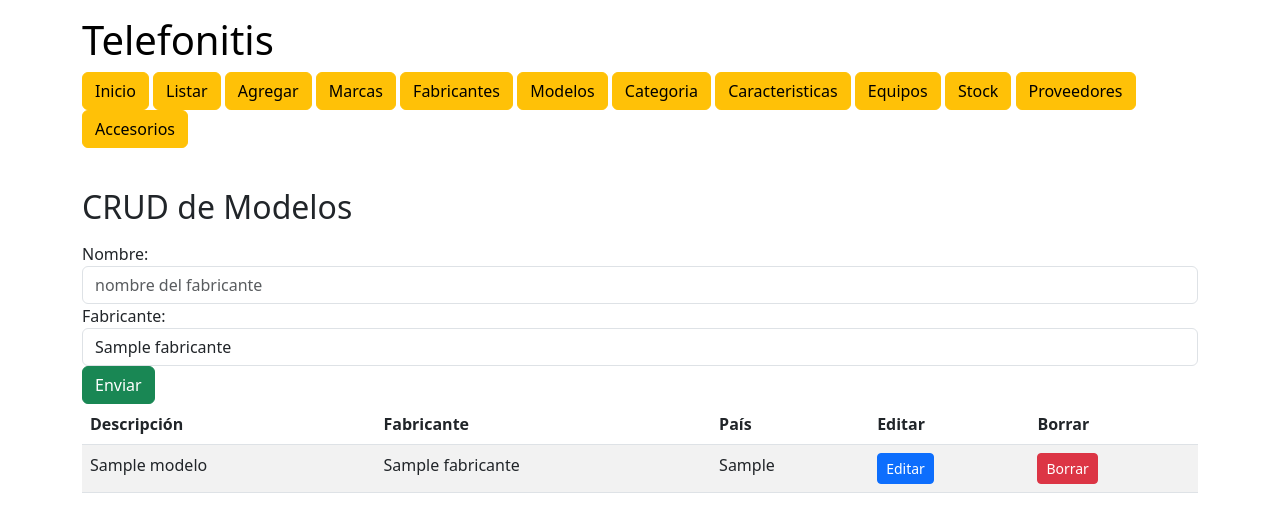
After one commit to ValenCardozo/flask-phone-shop, a Flask app: page /modelos in a window 1280 px wide. The commit adds this page. Shown: the top 532 px of the page. Run offline with Flask 3, Linux system fonts and the light colour scheme; tables that the repository leaves empty hold one stand-in row (values such as "Sample post").

Commit message:
feat(models): add pages to models

```diff
--- a/app.py
+++ b/app.py
@@ -3,7 +3,7 @@ from flask_sqlalchemy import SQLAlchemy
 from flask_migrate import Migrate
 
 app = Flask(__name__)
-app.config['SQLALCHEMY_DATABASE_URI'] = 'mysql+pymysql://root:@localhost/flask_phone_shop'
+app.config['SQLALCHEMY_DATABASE_URI'] = 'mysql+pymysql://root:root@localhost:8889/flask_phone_shop'
 app.config['SQLALCHEMY_TRACK_MODIFICATIONS'] = False
 
 db = SQLAlchemy(app)
@@ -53,3 +53,34 @@ def marcas():
 
     marcas = Marca.query.all()
     return render_template("marcas.html", marcas=marcas)
+
+@app.route("/fabricantes", methods=['POST', 'GET'])
+def fabricantes():
+    if request.method == 'POST':
+        nombre = request.form['nombre']
+        pais_origen = request.form['pais_origen']
+        nuevo_fabricante = Fabricante(
+            nombre=nombre,
+            pais_origen=pais_origen
+        )
+        db.session.add(nuevo_fabricante)
+        db.session.commit()
+
+    fabricantes = Fabricante.query.all()
+    return render_template("fabricantes.html", fabricantes=fabricantes)
+
+@app.route("/modelos", methods=['POST', 'GET'])
+def modelos():
+    if request.method == 'POST':
+        nombre = request.form['nombre']
+        fabricante_id = request.form['fabricante_id']
+        nuevo_modelo = Modelo(
+            nombre=nombre,
+            fabricante_id=fabricante_id
+        )
+        db.session.add(nuevo_modelo)
+        db.session.commit()
+
+    modelos = Modelo.query.all()
+    fabricantes = Fabricante.query.all()
+    return render_template("modelos.html", modelos=modelos, fabricantes=fabricantes)
--- a/templates/layout.html
+++ b/templates/layout.html
@@ -13,6 +13,16 @@
             <a href="/" class="btn btn-warning">Inicio</a>
             <a href="/list" class="btn btn-warning">Listar</a>
             <a href="/vehicles/add" class="btn btn-warning">Agregar</a>
+            <a href="/marcas" class="btn btn-warning">Marcas</a>
+            <a href="/fabricantes" class="btn btn-warning">Fabricantes</a>
+            <a href="/modelos" class="btn btn-warning">Modelos</a>
+            <a href="/" class="btn btn-warning">Categoria</a>
+            <a href="/" class="btn btn-warning">Caracteristicas</a>
+            <a href="/" class="btn btn-warning">Equipos</a>
+            <a href="/" class="btn btn-warning">Stock</a>
+            <a href="/" class="btn btn-warning">Proveedores</a>
+            <a href="/" class="btn btn-warning">Accesorios</a>
+
         </nav>
     </div>
 </header>
--- /dev/null
+++ b/templates/modelos.html
@@ -0,0 +1,37 @@
+{% extends 'layout.html' %}
+{% block title %}
+    <h2>CRUD de Modelos</h2>
+{% endblock %}
+{% block text %}
+    <form action="" method="post">
+        Nombre: <input type="text" name="nombre" class="form-control" placeholder="nombre del fabricante">
+        Fabricante: <select name="fabricante_id" class="form-control">
+            {% for fabricante in fabricantes %}
+                <option value="{{ fabricante.id }}">{{ fabricante.nombre }}</option>
+            {% endfor %}
+        </select>
+        <button type="submit" class="btn btn-success">Enviar</button>
+    </form>
+    <table class="table table-striped">
+        <thead>
+            <tr>
+                <th>Descripción</th>
+                <th>Fabricante</th>
+                <th>País</th>
+                <th>Editar</th>
+                <th>Borrar</th>
+            </tr>
+        </thead>
+        <tbody>
+            {% for modelo in modelos %}
+                <tr>
+                    <td>{{ modelo.nombre }}</td>
+                    <td>{{ modelo.fabricante.nombre }}</td>
+                    <td>{{ modelo.fabricante.pais_origen }}</td>
+                    <td><button class="btn btn-primary btn-sm">Editar</button></td>
+                    <td><button class="btn btn-danger btn-sm">Borrar</button></td>
+                </tr>
+            {% endfor %}
+        </tbody>
+    </table>
+{% endblock %}
```
Also changed, not shown: templates/fabricantes.html (added, +16 -0 lines).
